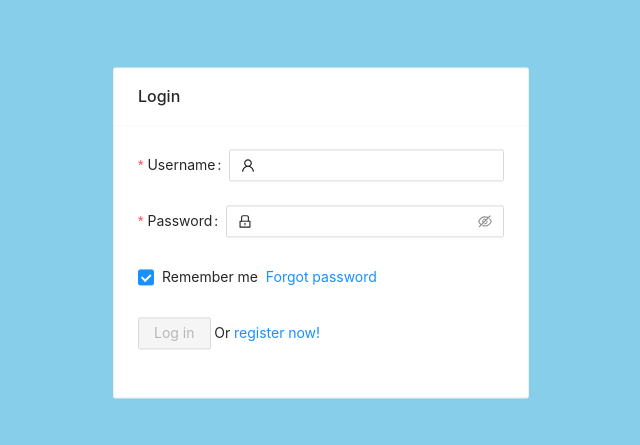
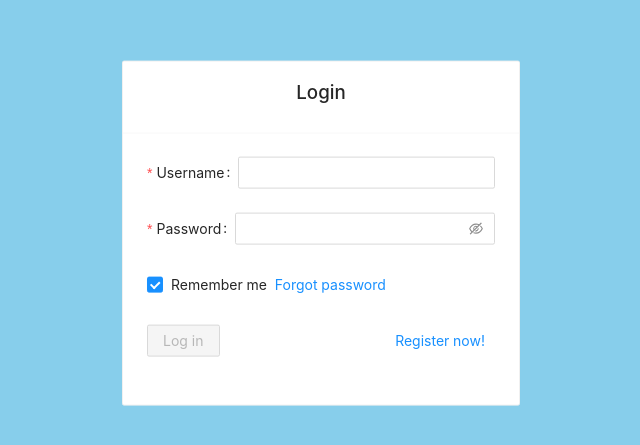
Before and after one commit to kongmingLatern/hospitalOrder, a Vue app in the folder frontend/: page /login in a window 1280 px wide. Shown: the part 167-612 px from the top of the page, without its empty margins (319-959 px from the left). Built offline with nearby package versions, Linux system fonts and the light colour scheme.

Commit message:
feat: finish Login.vue

```diff
--- a/frontend/src/page/Login.vue
+++ b/frontend/src/page/Login.vue
@@ -1,23 +1,20 @@
 <template>
   <div w-120 m-auto class="center">
-    <a-card title="Login" :border="false">
+    <a-card :border="false">
+      <template #title>
+        <h3>Login</h3>
+      </template>
       <a-form :model="formState" name="normal_login" class="login-form" @finish="onFinish"
         @finishFailed="onFinishFailed">
         <a-form-item label="Username" name="username"
           :rules="[{ required: true, message: 'Please input your username!' }]">
           <a-input v-model:value="formState.username">
-            <template #prefix>
-              <UserOutlined class="site-form-item-icon" />
-            </template>
           </a-input>
         </a-form-item>
 
         <a-form-item label="Password" name="password"
           :rules="[{ required: true, message: 'Please input your password!' }]">
           <a-input-password v-model:value="formState.password">
-            <template #prefix>
-              <LockOutlined class="site-form-item-icon" />
-            </template>
           </a-input-password>
         </a-form-item>
 
@@ -25,15 +22,14 @@
           <a-form-item name="remember" no-style>
             <a-checkbox v-model:checked="formState.remember">Remember me</a-checkbox>
           </a-form-item>
-          <a class="login-form-forgot" href="">Forgot password</a>
+          <a href="#" float-right>Forgot password</a>
         </a-form-item>
 
-        <a-form-item>
-          <a-button :disabled="disabled" type="primary" html-type="submit" class="login-form-button">
+        <a-form-item text-center>
+          <a-button :disabled="disabled" type="primary" html-type="submit">
             Log in
           </a-button>
-          Or
-          <a href="">register now!</a>
+          <a href="" class="right">Register now!</a>
         </a-form-item>
       </a-form>
     </a-card>
@@ -41,12 +37,12 @@
 </template>
 <script lang="ts" setup>
 import { reactive, computed, onBeforeMount } from 'vue';
-import { UserOutlined, LockOutlined } from '@ant-design/icons-vue';
 interface FormState {
   username: string;
   password: string;
   remember: boolean;
-}const formState = reactive<FormState>({
+}
+const formState = reactive<FormState>({
   username: '',
   password: '',
   remember: true,
@@ -64,13 +60,8 @@ const onFinishFailed = (errorInfo: any) => {
 const disabled = computed(() => {
   return !(formState.username && formState.password);
 });
-
 </script>
 <style lang="scss" scoped>
-v:deep body {
-  background-color: antiquewhite;
-}
-
 #components-form-demo-normal-login .login-form {
   max-width: 300px;
 }
@@ -83,10 +74,30 @@ v:deep body {
   width: 100%;
 }
 
+:deep(.ant-card-head-title) {
+  text-align: center;
+}
+
 .center {
   position: absolute;
   left: 50%;
   top: 50%;
   transform: translate(-50%, -50%);
 }
+
+.right {
+  position: absolute;
+  right: 10px;
+  top: 5px;
+  display: flex;
+  align-items: center;
+}
+
+.right:hover {
+  color: red;
+}
+
+:deep(.ant-form-item-control-input-content) {
+  position: relative;
+}
 </style>
```
